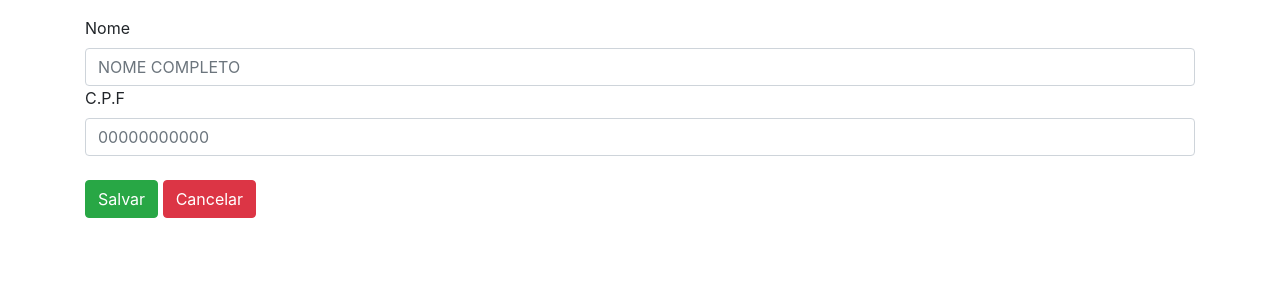
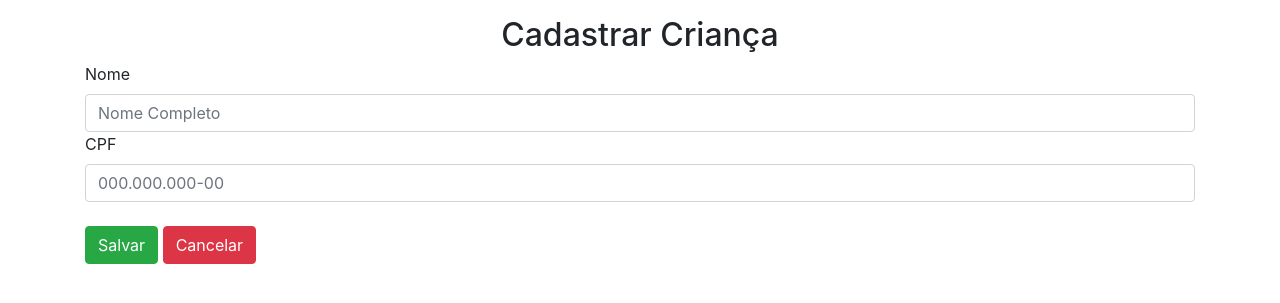
Before and after one commit to Romulogss/Carteira-vacinacao, a Django app: page /crianca in a window 1280 px wide. Shown: the part 89-392 px from the top of the page. Run offline with Django 3.2, Linux system fonts and the light colour scheme; some libraries are stand-ins or nearby versions.

Commit message:
Update form.html

```diff
--- a/core/templates/crianca/form.html
+++ b/core/templates/crianca/form.html
@@ -1,26 +1,29 @@
 {% extends 'base.html' %}
-
 {% block content %}
 <form action="" method="POST">
     {% csrf_token %}
     <div class="row">
         <div class="col">
-            <label for="id_nome">Nome</label>
-            <input class="form-control" type="text" name="nome" id="id_nome" maxlength="50" placeholder="NOME COMPLETO">
+            <h2 id='central-text' class="text-center">Cadastrar Criança</h2>
         </div>
     </div>
-
     <div class="row">
         <div class="col">
-            <label for="id_nome">C.P.F</label>
-            <input class="form-control" type="text" name="cpf" id="id_cpf" maxlength="11" placeholder="00000000000">
+            <label id='inserts' for="id_nome">Nome</label>
+            <input class="form-control" type="text" name="nome" id="id_nome" maxlength="50" placeholder="Nome Completo">
+        </div>
+    </div>
+    <div class="row">
+        <div class="col">
+            <label id='inserts' for="id_nome">CPF</label>
+            <input class="form-control" type="text" name="cpf" id="id_cpf" maxlength="15" placeholder="000.000.000-00">
         </div>
     </div>
     <br>
     <div class="row">
         <div class="col">
-            <button class="btn btn-success" type="submit">Salvar</button>
-            <a href="{% url 'index' %}" class="btn btn-danger">Cancelar</a>
+            <button id='save' class="btn btn-success" type="submit">Salvar</button>
+            <a id='save' href="{% url 'index' %}" class="btn btn-danger">Cancelar</a>
         </div>
     </div>
 </form>
```
